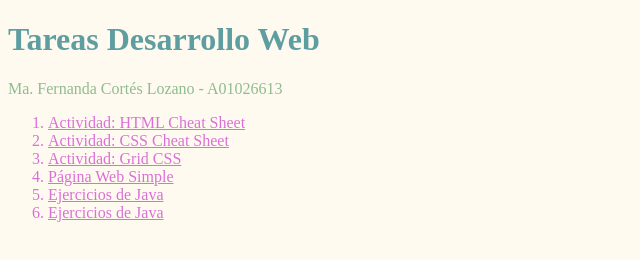
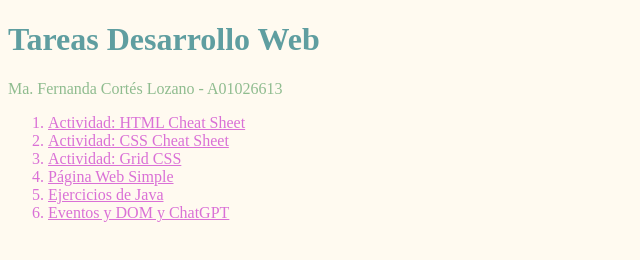
Before and after one commit to fernicortlo/CheatSheet_HTML_A01026613, a plain HTML site: page index.html in a window 1280 px wide. Shown: the full height of the page, 0-640 px from the left. Drawn offline with Linux system fonts and the light colour scheme.

Commit message:
hw to index

```diff
--- a/index.html
+++ b/index.html
@@ -23,7 +23,7 @@
 
         <li> <a style="color: orchid;" href = "java_excercises/pagina.html" > Ejercicios de Java</a> </li>
 
-        <li> <a style="color: orchid;" href = "Dom/DomIndex.html" > Ejercicios de Java</a> </li>
+        <li> <a style="color: orchid;" href = "Dom/DomIndex.html" > Eventos y DOM y ChatGPT </a> </li>
 
     </ol>
 
```
